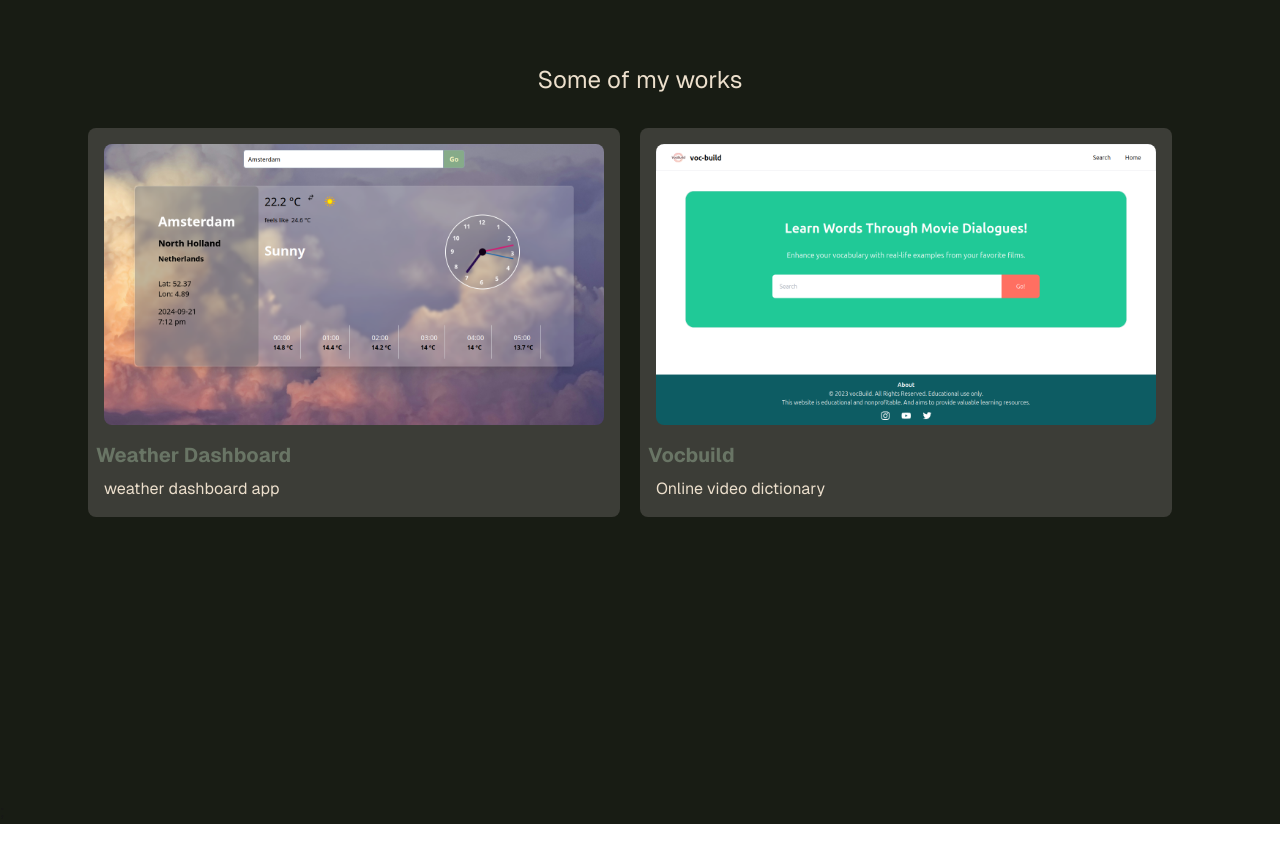
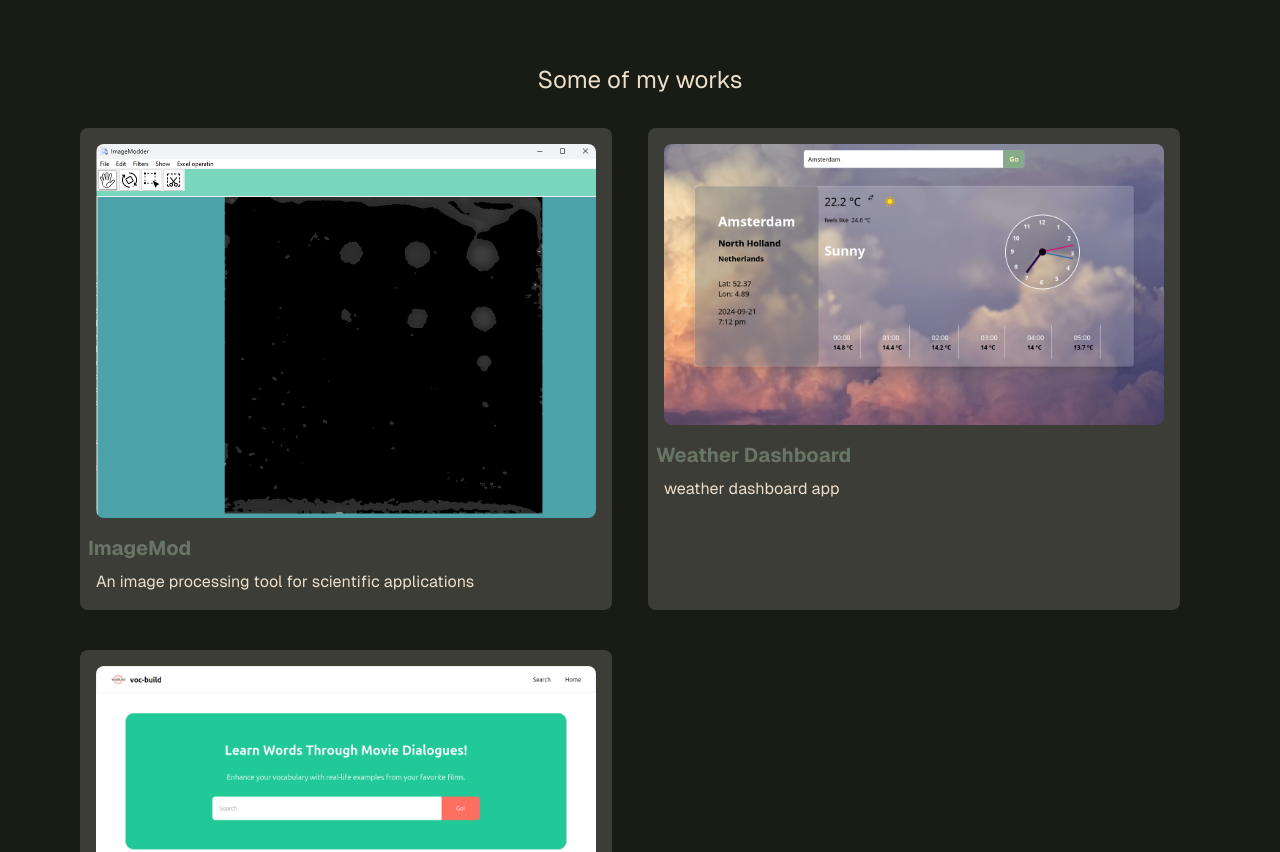
Before and after one commit to Ratnesh-Dhan/Ratnesh-Dhan.github.io, a Next.js app: page / in a window 1280 px wide. Shown: the part 880-1732 px from the top of the page. Before the commit the page ends 1704 px from the top, so only its background shows below. Built offline with nearby package versions, Linux system fonts and the light colour scheme.

Commit message:
new project added to Home page

```diff
--- a/src/pages/index.tsx
+++ b/src/pages/index.tsx
@@ -50,7 +50,13 @@ const Home = () => {
       </div>
       <div className="min-h-screen pt-8">
         <h3 className="text-2xl text-center m-8">Some of my works</h3>
-        <div id="some works" className="flex items-center justify-center">
+        <div id="some works" className="flex justify-between flex-wrap mx-20">
+          <Projectcard
+            link="https://github.com/Ratnesh-Dhan/ImageModder/releases/tag/v1.0"
+            image="/ImageMod.png"
+            title="ImageMod"
+            description="An image processing tool for scientific applications"
+          />
           <Projectcard
             link="https://my-weather-search.vercel.app/"
             image="/WeatherPic.png"
```
